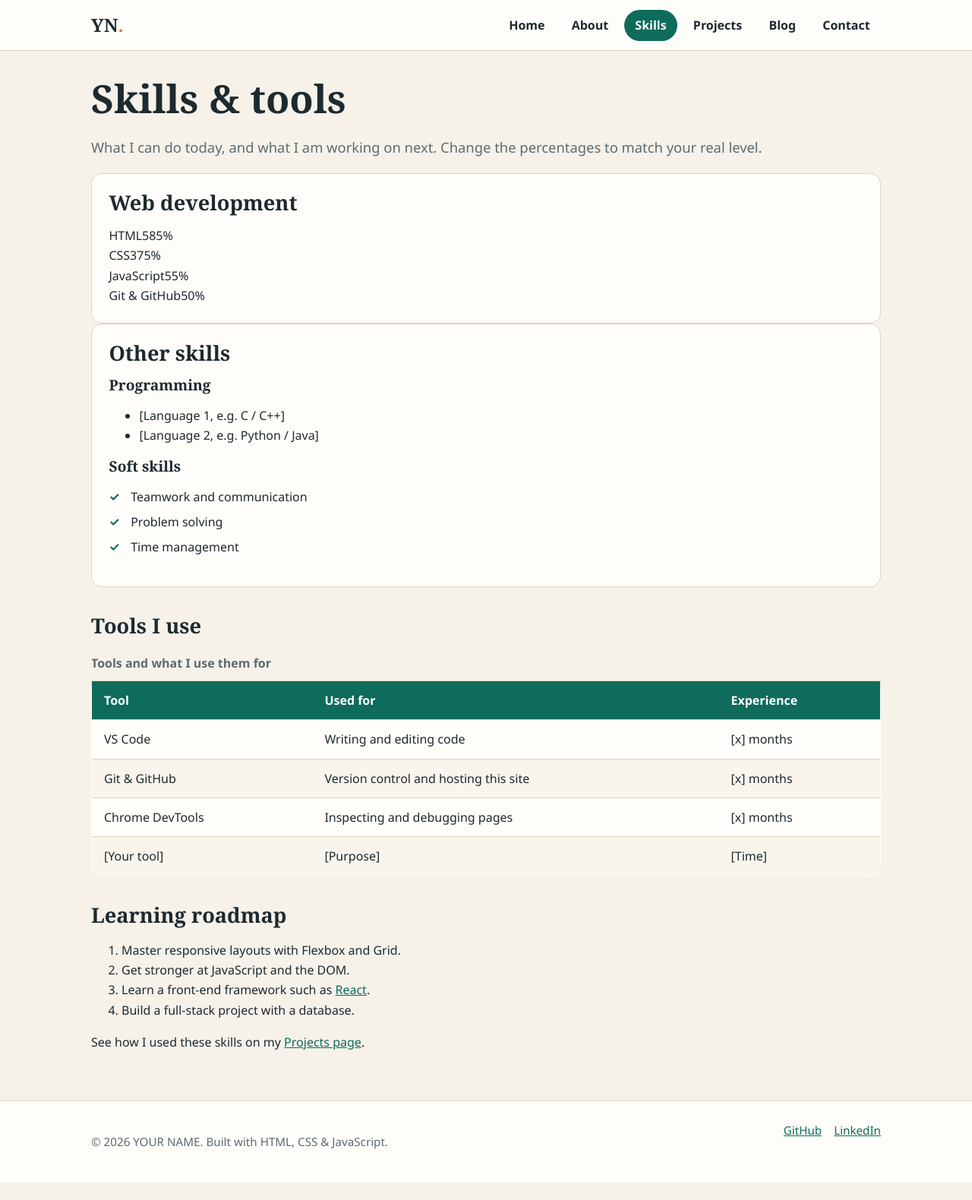
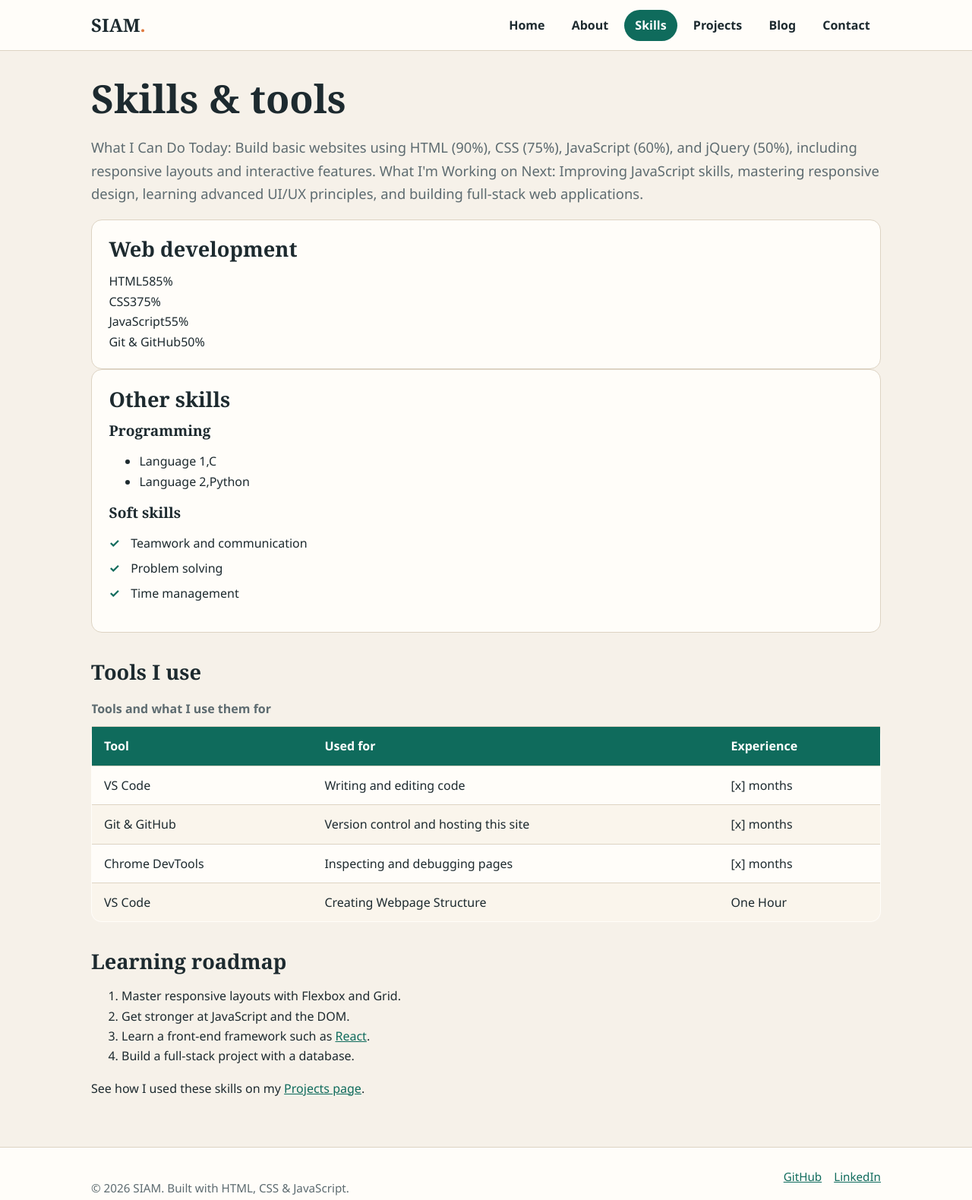
Before and after one commit to Sadmansia88/Portfolio, a plain HTML site: page skills.html in a window 1280 px wide. Shown: the whole page at 76% size. Before the commit the page ends 1557 px from the top, so only its background shows below. Drawn offline with Linux system fonts and the light colour scheme.

Commit message:
Update skills.html

```diff
--- a/skills.html
+++ b/skills.html
@@ -4,14 +4,14 @@
   <meta charset="UTF-8">
   <meta name="viewport" content="width=device-width, initial-scale=1.0">
   <meta name="description" content="Skills and tools of YOUR NAME.">
-  <title>Skills | YOUR NAME - Portfolio</title>
+  <title>Skills | SIAM - Portfolio</title>
   <link rel="stylesheet" href="css/style.css">
 </head>
 <body>
 
   <header class="site-header">
     <div class="wrap">
-      <a class="brand" href="index.html">YN<span>.</span></a>
+      <a class="brand" href="index.html">SIAM<span>.</span></a>
       <button class="nav-toggle" id="navToggle" aria-label="Toggle menu" aria-expanded="false">&#9776;</button>
       <nav aria-label="Main navigation">
         <ul class="nav-list" id="navList">
@@ -28,7 +28,10 @@
 
   <main class="wrap">
     <h1 style="margin-top:2rem;">Skills &amp; tools</h1>
-    <p class="lead">What I can do today, and what I am working on next. Change the percentages to match your real level.</p>
+    <p class="lead">What I Can Do Today: Build basic websites using HTML (90%), CSS (75%), JavaScript (60%),
+      and jQuery (50%), including responsive layouts and interactive features.
+    What I'm Working on Next: Improving JavaScript skills, mastering responsive design, learning advanced UI/UX principles, and building full-stack web applications.
+    </p>
 
     <section class="two-col">
       <div class="card">
@@ -56,8 +59,8 @@
         <h2 style="margin-top:0;">Other skills</h2>
         <h3>Programming</h3>
         <ul>
-          <li>[Language 1, e.g. C / C++]</li>
-          <li>[Language 2, e.g. Python / Java]</li>
+          <li>Language 1,C </li>
+          <li>Language 2,Python</li>
         </ul>
         <h3>Soft skills</h3>
         <ul class="check-list">
@@ -80,7 +83,7 @@
             <tr><td>VS Code</td><td>Writing and editing code</td><td>[x] months</td></tr>
             <tr><td>Git &amp; GitHub</td><td>Version control and hosting this site</td><td>[x] months</td></tr>
             <tr><td>Chrome DevTools</td><td>Inspecting and debugging pages</td><td>[x] months</td></tr>
-            <tr><td>[Your tool]</td><td>[Purpose]</td><td>[Time]</td></tr>
+            <tr><td>VS Code</td><td>Creating Webpage Structure</td><td>One Hour</td></tr>
           </tbody>
         </table>
       </div>
@@ -100,7 +103,7 @@
 
   <footer class="site-footer">
     <div class="wrap">
-      <p>&copy; <span id="year">2026</span> YOUR NAME. Built with HTML, CSS &amp; JavaScript.</p>
+      <p>&copy; <span id="year">2026</span> SIAM. Built with HTML, CSS &amp; JavaScript.</p>
       <ul>
         <li><a href="https://github.com/YOUR-USERNAME" target="_blank" rel="noopener">GitHub</a></li>
         <li><a href="https://www.linkedin.com/in/YOUR-USERNAME" target="_blank" rel="noopener">LinkedIn</a></li>
```
